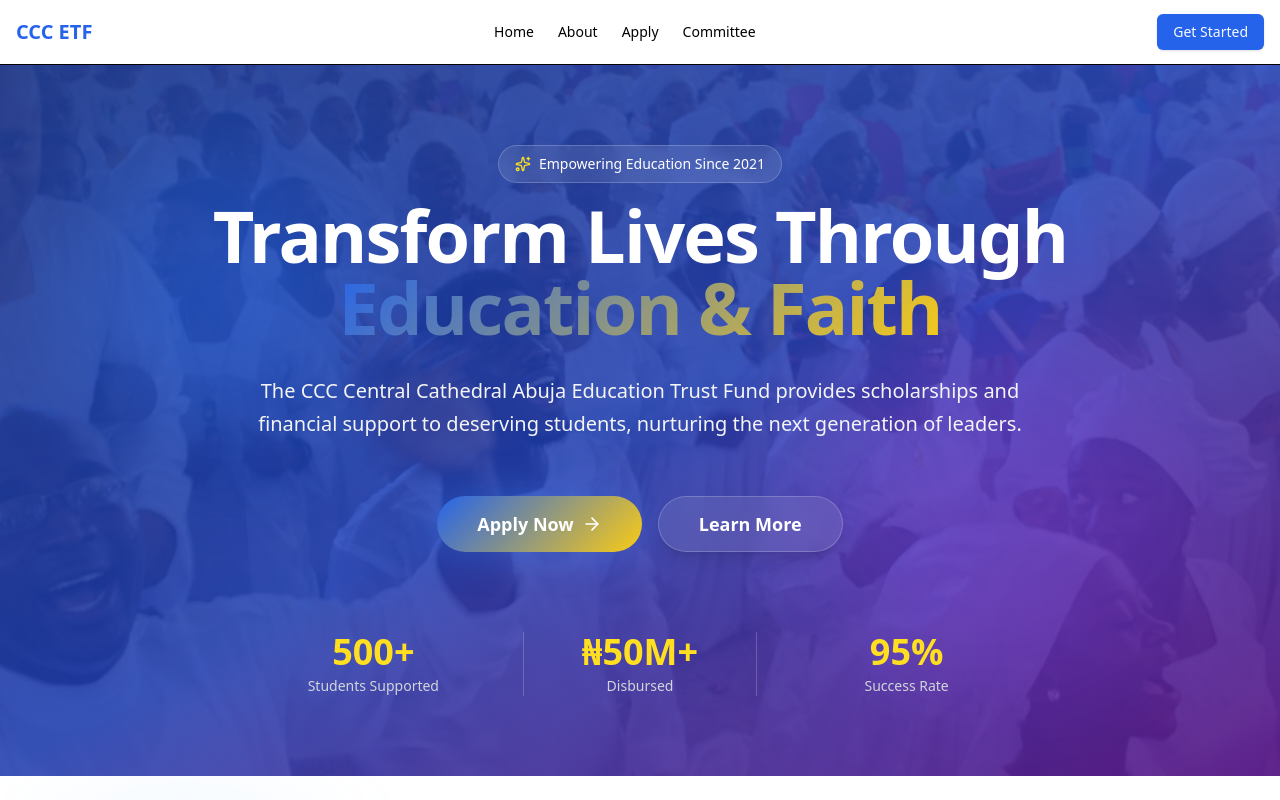
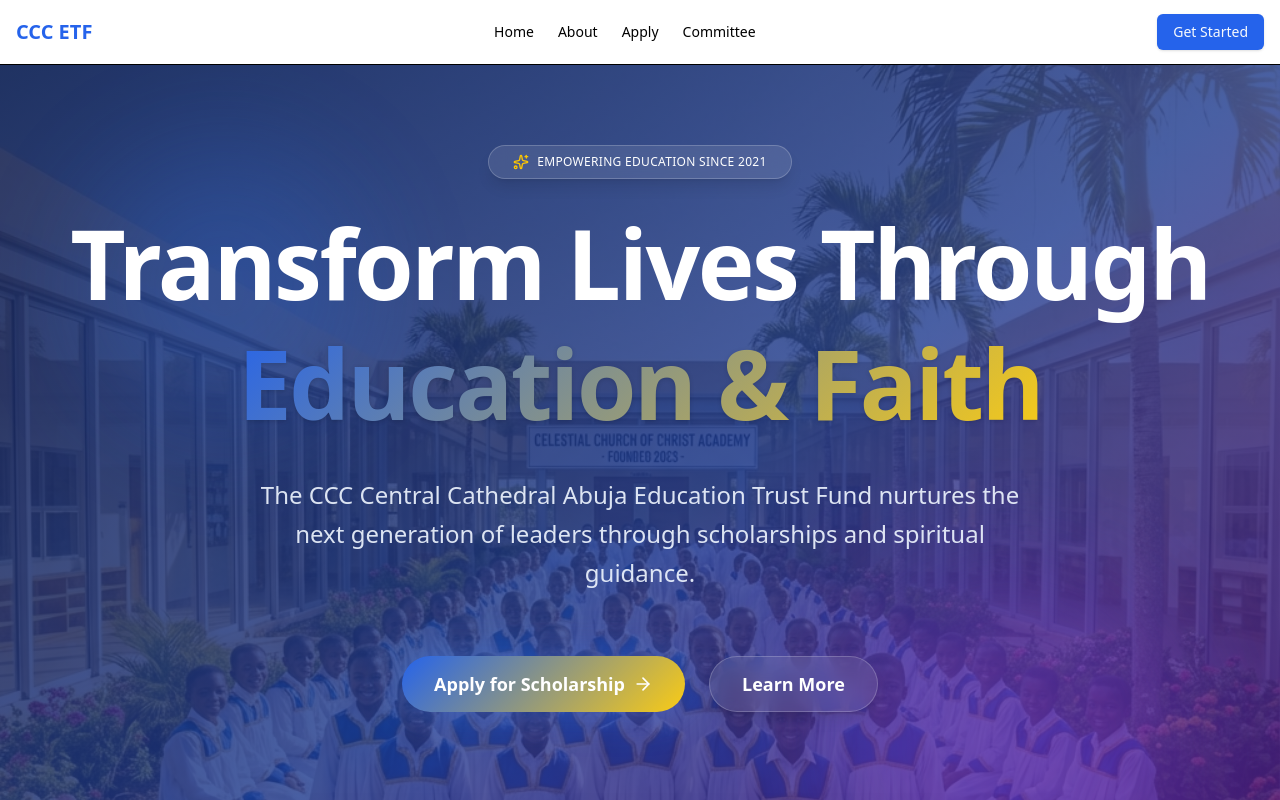
Before and after one commit to AKIN4U/Antigrav-ETF, a Next.js app: page / in a window 1280 px wide. Shown: the top 800 px of the page. Built offline with nearby package versions, Linux system fonts and the light colour scheme.

Commit message:
feat: enhance landing page visuals and finance module logic

```diff
--- a/src/app/admin/(dashboard)/finance/page.tsx
+++ b/src/app/admin/(dashboard)/finance/page.tsx
@@ -225,8 +225,8 @@
                                         </td>
                                         <td className="py-3 px-4">
                                             <span className={`text-xs px-2 py-1 rounded ${transaction.type === 'Income' ? 'bg-green-100 text-green-800' :
-                                                    transaction.type === 'Expense' ? 'bg-red-100 text-red-800' :
-                                                        'bg-blue-100 text-blue-800'
+                                                transaction.type === 'Expense' ? 'bg-red-100 text-red-800' :
+                                                    'bg-blue-100 text-blue-800'
                                                 }`}>
                                                 {transaction.type}
                                             </span>
@@ -330,6 +330,25 @@
                                             <option value="Transfer">Transfer</option>
                                         </select>
                                     </div>
+
+                                    {(formData.transactionType === 'Expense' || !formData.transactionType) && (
+                                        <div className="space-y-2">
+                                            <label className="text-sm font-medium">Link to Budget (Optional)</label>
+                                            <select
+                                                value={formData.budgetId || ''}
+                                                onChange={(e) => setFormData({ ...formData, budgetId: e.target.value })}
+                                                className="flex h-10 w-full rounded-md border border-input bg-background px-3 py-2 text-sm"
+                                            >
+                                                <option value="">Select a Budget</option>
+                                                {budgets.map((b: any) => (
+                                                    <option key={b.id} value={b.id}>
+                                                        {b.category} {b.quarter ? `(Q${b.quarter})` : '(Annual)'} - ₦{Number(b.allocated).toLocaleString()}
+                                                    </option>
+                                                ))}
+                                            </select>
+                                        </div>
+                                    )}
+
                                     <div className="space-y-2">
                                         <label className="text-sm font-medium">Category</label>
                                         <input
--- a/src/app/page.tsx
+++ b/src/app/page.tsx
@@ -6,70 +6,70 @@
   return (
     <div className="flex flex-col min-h-screen">
       {/* Hero Section with Gradient Overlay */}
-      <section className="relative min-h-[700px] w-full overflow-hidden flex items-center justify-center text-center text-white">
+      <section className="relative min-h-[800px] w-full overflow-hidden flex items-center justify-center text-center text-white">
         {/* Background Image with Gradient Overlay */}
         <div className="absolute inset-0 z-0">
           <Image
-            src="/hero-new.png"
-            alt="CCC ETF Hero"
+            src="/hero-generated.png"
+            alt="CCC ETF Hero - Children in White Robes"
             fill
             className="object-cover"
             priority
           />
-          <div className="absolute inset-0 bg-gradient-to-br from-blue-900/90 via-blue-800/80 to-purple-900/90" />
+          <div className="absolute inset-0 bg-gradient-to-br from-blue-950/90 via-blue-900/80 to-purple-900/80" />
           {/* Animated gradient orbs */}
-          <div className="absolute top-20 left-20 w-72 h-72 bg-blue-500/30 rounded-full blur-3xl animate-pulse" />
+          <div className="absolute top-20 left-20 w-72 h-72 bg-blue-500/20 rounded-full blur-3xl animate-pulse" />
           <div className="absolute bottom-20 right-20 w-96 h-96 bg-purple-500/20 rounded-full blur-3xl animate-pulse delay-1000" />
         </div>
 
         {/* Hero Content */}
-        <div className="relative z-10 container px-4 space-y-8 py-20">
-          <div className="inline-flex items-center gap-2 px-4 py-2 rounded-full glass border border-white/20 text-sm font-medium mb-4 animate-fade-in">
-            <Sparkles className="h-4 w-4 text-yellow-300" />
-            <span>Empowering Education Since 2021</span>
+        <div className="relative z-10 container px-4 space-y-8 py-20 flex flex-col items-center">
+          <div className="inline-flex items-center gap-2 px-6 py-2 rounded-full glass border border-white/20 text-sm font-medium mb-6 animate-fade-in shadow-lg backdrop-blur-md">
+            <Sparkles className="h-4 w-4 text-yellow-400" />
+            <span className="tracking-wide uppercase text-xs">Empowering Education Since 2021</span>
           </div>
 
-          <h1 className="text-5xl md:text-7xl font-bold tracking-tight animate-fade-in-up">
+          <h1 className="text-5xl md:text-7xl lg:text-8xl font-extrabold tracking-tight animate-fade-in-up leading-tight">
             Transform Lives Through
             <br />
-            <span className="text-gradient bg-gradient-to-r from-yellow-300 via-yellow-200 to-yellow-400 bg-clip-text text-transparent">
+            <span className="text-gradient bg-gradient-to-r from-yellow-300 via-amber-200 to-yellow-400 bg-clip-text text-transparent drop-shadow-sm">
               Education & Faith
             </span>
           </h1>
 
-          <p className="text-lg md:text-xl max-w-3xl mx-auto text-gray-100 leading-relaxed animate-fade-in-up delay-200">
-            The CCC Central Cathedral Abuja Education Trust Fund provides scholarships and financial support to deserving students, nurturing the next generation of leaders.
+          <p className="text-lg md:text-2xl max-w-3xl mx-auto text-blue-50/90 leading-relaxed animate-fade-in-up delay-200 font-light">
+            The CCC Central Cathedral Abuja Education Trust Fund nurtures the next generation of leaders through scholarships and spiritual guidance.
           </p>
 
-          <div className="flex flex-col sm:flex-row items-center justify-center gap-4 pt-6 animate-fade-in-up delay-300">
+          <div className="flex flex-col sm:flex-row items-center justify-center gap-6 pt-8 animate-fade-in-up delay-300 w-full max-w-lg">
             <Link
               href="/apply"
-              className="group inline-flex h-14 items-center justify-center rounded-full gradient-primary px-10 text-lg font-semibold text-white shadow-glow-lg transition-all hover:scale-105 hover:shadow-glow"
+              className="group inline-flex h-14 w-full sm:w-auto items-center justify-center rounded-full gradient-primary px-8 text-lg font-bold text-white shadow-glow-lg transition-all hover:scale-105 hover:shadow-glow hover:-translate-y-1"
             >
-              Apply Now
+              Apply for Scholarship
               <ArrowRight className="ml-2 h-5 w-5 transition-transform group-hover:translate-x-1" />
             </Link>
             <Link
               href="/about"
-              className="inline-flex h-14 items-center justify-center rounded-full glass border border-white/30 px-10 text-lg font-semibold text-white shadow-lg transition-all hover:bg-white/20 hover:scale-105"
+              className="inline-flex h-14 w-full sm:w-auto items-center justify-center rounded-full glass border border-white/30 px-8 text-lg font-semibold text-white shadow-lg transition-all hover:bg-white/10 hover:scale-105 hover:-translate-y-1 backdrop-blur-md"
             >
               Learn More
             </Link>
           </div>
 
-          {/* Stats Bar */}
-          <div className="grid grid-cols-3 gap-8 max-w-3xl mx-auto pt-12 animate-fade-in delay-500">
-            <div className="text-center">
-              <div className="text-4xl font-bold text-yellow-300">500+</div>
-              <div className="text-sm text-gray-300 mt-1">Students Supported</div>
+          {/* Stats Bar - Glass Card */}
+          <div className="mt-16 p-6 rounded-2xl glass border border-white/10 bg-white/5 backdrop-blur-md grid grid-cols-1 md:grid-cols-3 gap-8 md:gap-16 animate-fade-in delay-500 shadow-2xl max-w-4xl mx-auto w-full">
+            <div className="text-center group hover:scale-105 transition-transform">
+              <div className="text-4xl md:text-5xl font-bold text-white group-hover:text-yellow-300 transition-colors">500+</div>
+              <div className="text-sm md:text-base text-blue-200 mt-2 font-medium">Students Supported</div>
             </div>
-            <div className="text-center border-x border-white/20">
-              <div className="text-4xl font-bold text-yellow-300">₦50M+</div>
-              <div className="text-sm text-gray-300 mt-1">Disbursed</div>
+            <div className="text-center md:border-x md:border-white/10 group hover:scale-105 transition-transform">
+              <div className="text-4xl md:text-5xl font-bold text-white group-hover:text-yellow-300 transition-colors">₦50M+</div>
+              <div className="text-sm md:text-base text-blue-200 mt-2 font-medium">Funds Disbursed</div>
             </div>
-            <div className="text-center">
-              <div className="text-4xl font-bold text-yellow-300">95%</div>
-              <div className="text-sm text-gray-300 mt-1">Success Rate</div>
+            <div className="text-center group hover:scale-105 transition-transform">
+              <div className="text-4xl md:text-5xl font-bold text-white group-hover:text-yellow-300 transition-colors">95%</div>
+              <div className="text-sm md:text-base text-blue-200 mt-2 font-medium">Academic Success</div>
             </div>
           </div>
         </div>
```
Also changed, not shown: src/app/api/apply/route.ts (+33 -16 lines), public/hero-generated.png (added).
